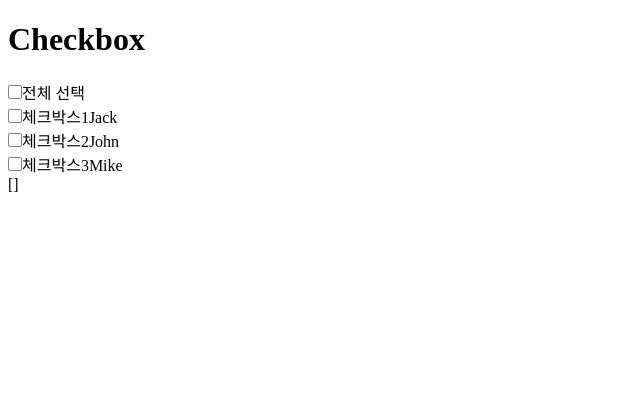
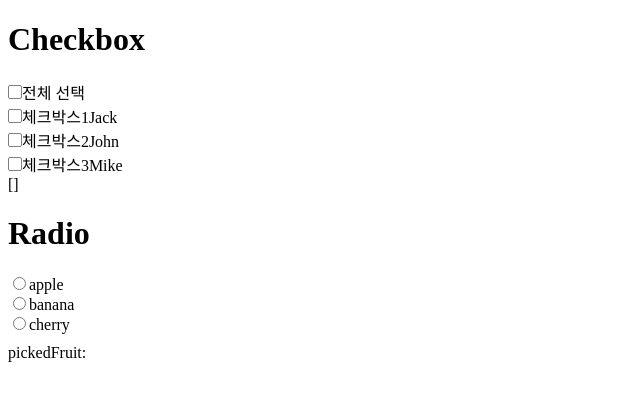
Before and after one commit to hyeminem-Jo/vue-nuxt-work, a Nuxt app: page / in a window 1280 px wide. Shown: the top 400 px of the page, without its empty margins (0-640 px from the left). Built offline with nearby package versions, Linux system fonts and the light colour scheme.

Commit message:
v-model 라디오 버튼 구현

```diff
--- /dev/null
+++ b/components/radio.vue
@@ -0,0 +1,49 @@
+<template>
+  <label :for=fruit>
+    <input
+      :id="fruit"
+      :class="{'active': isPicked}"
+      :checked="isPicked"
+      name="favorate-fruit"
+      type="radio"
+      :value="fruit"
+      @change="pickFruit"
+    />
+    <span>{{ fruit }}</span>
+  </label>
+</template>
+
+<script>
+export default {
+  name: 'Radio',
+  model: {
+    prop: 'pickedFruit',
+    event: 'changeForm'
+  },
+  props: {
+    pickedFruit: {
+      type: String
+    },
+    fruit: {
+      type: String,
+      required: true,
+    }
+  },
+  computed: {
+    isPicked(e) {
+      return this.pickedFruit === this.fruit
+    }
+  },
+  methods: {
+    pickFruit(e) {
+      this.$emit('changeForm', e.target.value)
+    }
+  }
+}
+</script>
+
+<style>
+  input[type='radio'] {
+    display: inline-block;
+  }
+</style>
--- a/pages/index.vue
+++ b/pages/index.vue
@@ -13,12 +13,25 @@
       </li>
     </ul>
     <span>{{ checkedNames }}</span>
+
+    <h1>Radio</h1>
+    <ul id="radio">
+      <li v-for="fruit in fruitList" :key="fruit">
+        <Radio
+          v-model="pickedFruit"
+          label="라디오"
+          :fruit="fruit"
+        />
+      </li>
+    </ul>
+    <span style="display: inline-block; margin-top: 10px;">pickedFruit: {{ pickedFruit }}</span>
   </div>
 </template>
 
 <script>
 import checkbox from '../components/checkbox.vue'
 import checkboxAll from '../components/checkboxAll'
+import radio from '../components/radio'
 
 export default {
   data() {
@@ -33,12 +46,15 @@ export default {
       //   {label: '존', value: 'John'},
       //   {label: '마이크', value: 'Mike'},
       // ],
-      checkedNames: []
+      checkedNames: [],
+      fruitList: ['apple', 'banana', 'cherry'],
+      pickedFruit: '',
     }
   },
   component: {
     checkbox,
-    checkboxAll
+    checkboxAll,
+    radio,
   }
 }
 </script>
```
Also changed, not shown: components/checkbox.vue (+5 -2 lines).
